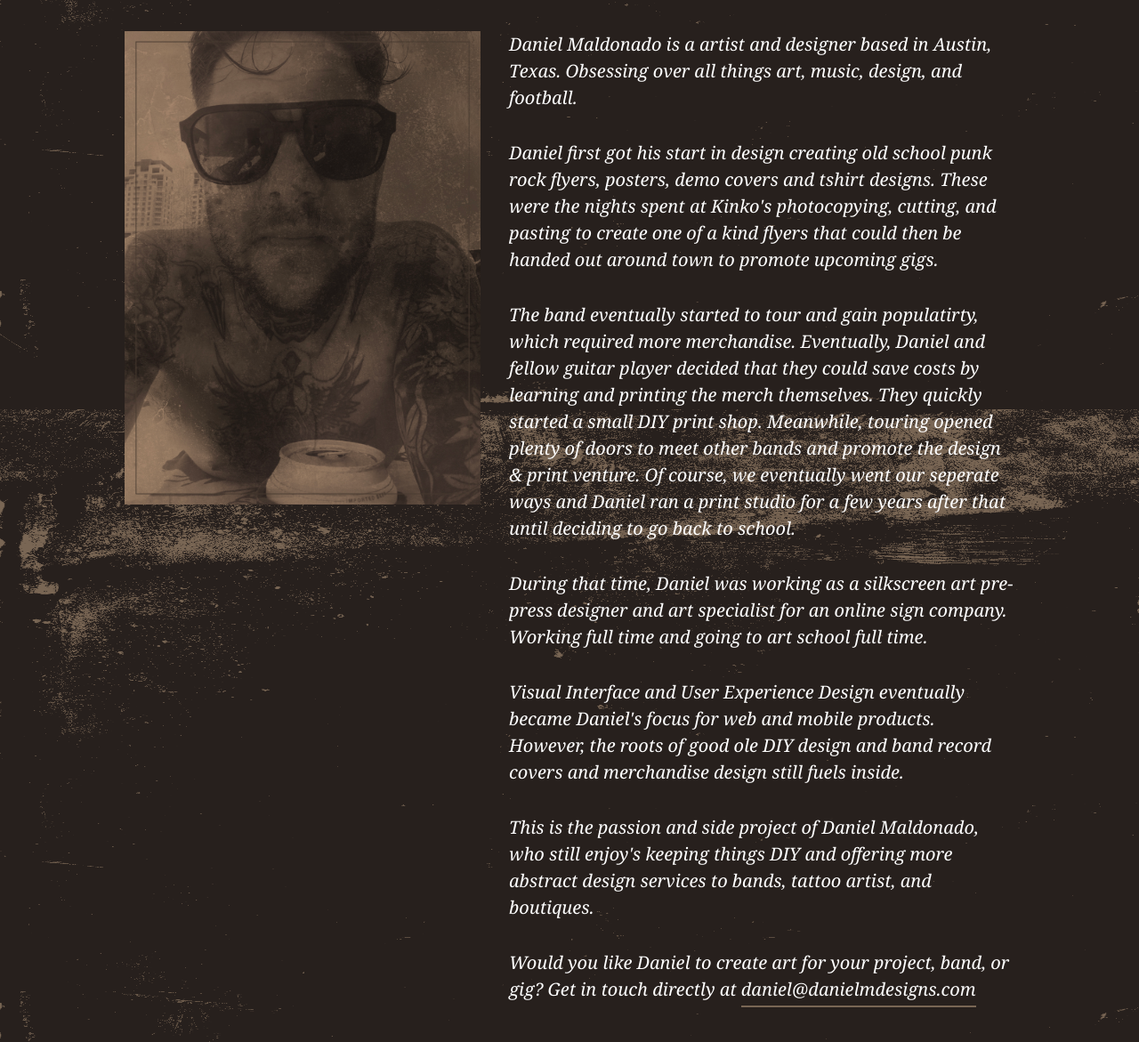
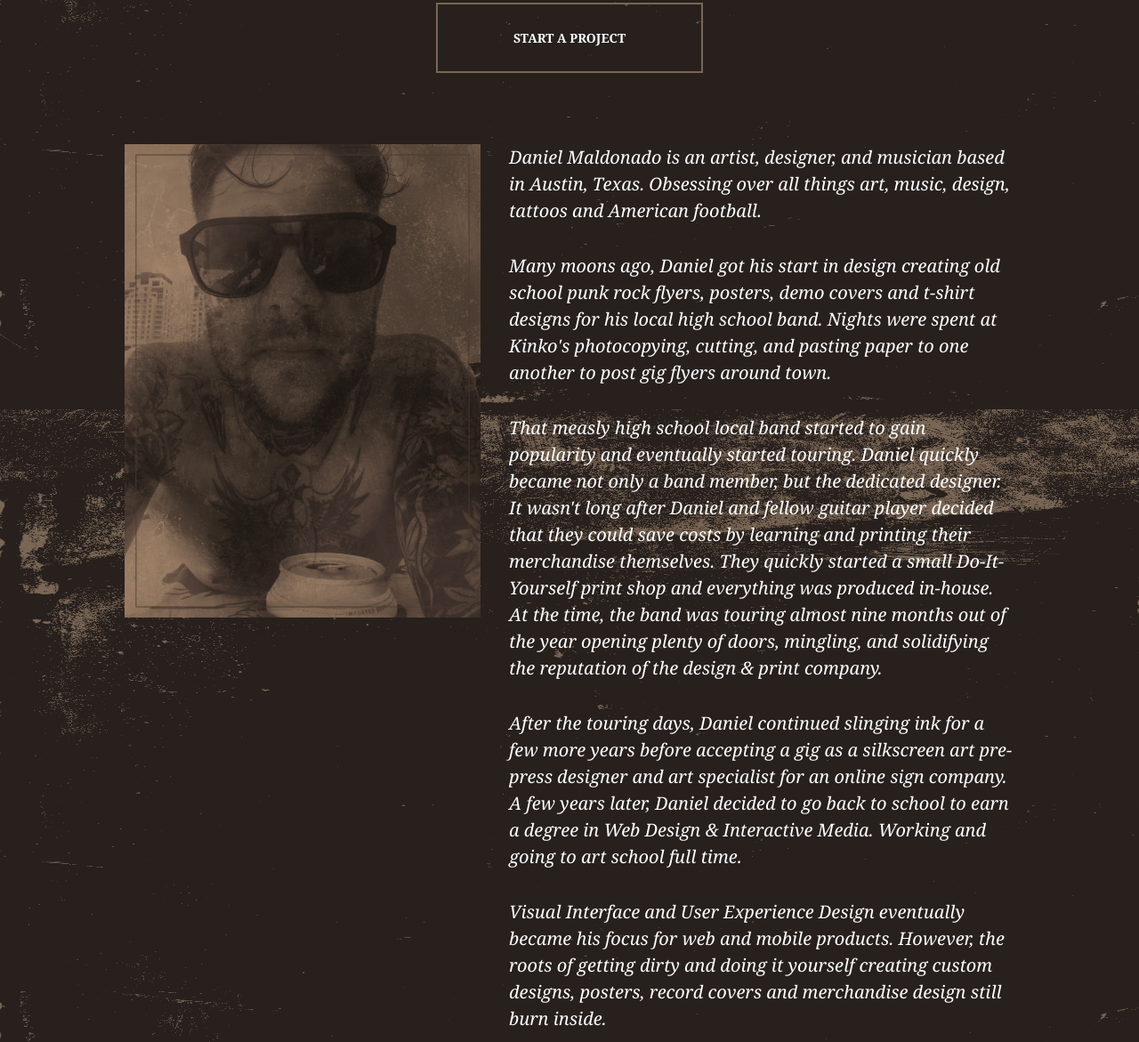
Before and after one commit to danielmdesigns/lastlight, a plain HTML site: page history.html in a window 1280 px wide. Shown: the part 340-1511 px from the top of the page at 89% size. Drawn offline with nearby package versions, Linux system fonts and the light colour scheme.

Commit message:
:heavy_plus_sign: Added a button

```diff
--- a/css/css.sass
+++ b/css/css.sass
@@ -75,7 +75,8 @@ h1
     color: $white
     line-height: 1.5
     font-weight: 400
-    margin: 5rem auto 7rem
+    //margin: 5rem auto 7rem
+    margin: 5rem auto 0
     text-align: center
     font-style: italic
     max-width: 850px
@@ -112,7 +113,6 @@ p, ol, ul
   text-decoration: none
   width: 100%
   transition: background 0.3s ease-in-out
-  margin-bottom: 1rem
   &:last-of-type
     margin-bottom: 6rem
   &:hover
@@ -121,6 +121,13 @@ p, ol, ul
     //when screen is large
     width: 300px
     margin: 0 1rem 6rem 0
+.btn a
+  color: $white
+  font-size: 14px
+  line-height: 2.5
+  font-weight: 600
+  font-style: normal
+  text-decoration: none
 
 .btn-group
   display: block
@@ -128,7 +135,7 @@ p, ol, ul
   text-align: center
 
 .btn-center
-  margin: 0 auto
+  margin: 5rem auto
   text-align: center
   display: block
 
--- a/history.html
+++ b/history.html
@@ -55,6 +55,10 @@
       hardcore punk rock bands, boutiques & tattoo studios.
     </h1>
 
+    <div class="btn btn-center">
+      <a href="mailto:daniel@danielmdesigns.com">Start A Project</a>
+    </div>
+
     <div class="article">
       <div class="media">
         <img src="img/danielpromo.jpg" alt="" />
@@ -62,36 +66,40 @@
       <div class="content">
         <!-- <h2>The History of Daniel Maldonado</h2> -->
         <p>
-          Daniel Maldonado is a artist and designer based in Austin, Texas.
-          Obsessing over all things art, music, design, and football.
+          Daniel Maldonado is an artist, designer, and musician based in Austin,
+          Texas. Obsessing over all things art, music, design, tattoos and
+          American football.
         </p>
         <p>
-          Daniel first got his start in design creating old school punk rock
-          flyers, posters, demo covers and tshirt designs. These were the nights
-          spent at Kinko's photocopying, cutting, and pasting to create one of a
-          kind flyers that could then be handed out around town to promote
-          upcoming gigs.
+          Many moons ago, Daniel got his start in design creating old school
+          punk rock flyers, posters, demo covers and t-shirt designs for his
+          local high school band. Nights were spent at Kinko's photocopying,
+          cutting, and pasting paper to one another to post gig flyers around
+          town.
         </p>
         <p>
-          The band eventually started to tour and gain populatirty, which
-          required more merchandise. Eventually, Daniel and fellow guitar player
-          decided that they could save costs by learning and printing the merch
-          themselves. They quickly started a small DIY print shop. Meanwhile,
-          touring opened plenty of doors to meet other bands and promote the
-          design & print venture. Of course, we eventually went our seperate
-          ways and Daniel ran a print studio for a few years after that until
-          deciding to go back to school.
+          That measly high school local band started to gain popularity and
+          eventually started touring. Daniel quickly became not only a band
+          member, but the dedicated designer. It wasn't long after Daniel and
+          fellow guitar player decided that they could save costs by learning
+          and printing their merchandise themselves. They quickly started a
+          small Do-It-Yourself print shop and everything was produced in-house.
+          At the time, the band was touring almost nine months out of the year
+          opening plenty of doors, mingling, and solidifying the reputation of
+          the design & print company.
         </p>
         <p>
-          During that time, Daniel was working as a silkscreen art pre-press
-          designer and art specialist for an online sign company. Working full
-          time and going to art school full time.
+          After the touring days, Daniel continued slinging ink for a few more
+          years before accepting a gig as a silkscreen art pre-press designer
+          and art specialist for an online sign company. A few years later,
+          Daniel decided to go back to school to earn a degree in Web Design &
+          Interactive Media. Working and going to art school full time.
         </p>
         <p>
-          Visual Interface and User Experience Design eventually became Daniel's
-          focus for web and mobile products. However, the roots of good ole DIY
-          design and band record covers and merchandise design still fuels
-          inside.
+          Visual Interface and User Experience Design eventually became his
+          focus for web and mobile products. However, the roots of getting dirty
+          and doing it yourself creating custom designs, posters, record covers
+          and merchandise design still burn inside.
         </p>
         <p>
           This is the passion and side project of Daniel Maldonado, who still
@@ -102,7 +110,7 @@
           Would you like Daniel to create art for your project, band, or gig?
           Get in touch directly at
           <a
-            class="link active"
+            class="link"
             href="mailto:daniel@danielmdesigns.com"
             target="_blank"
             >daniel@danielmdesigns.com</a
```
Also changed, not shown: index.html (+4 -0 lines), css/css.css.
